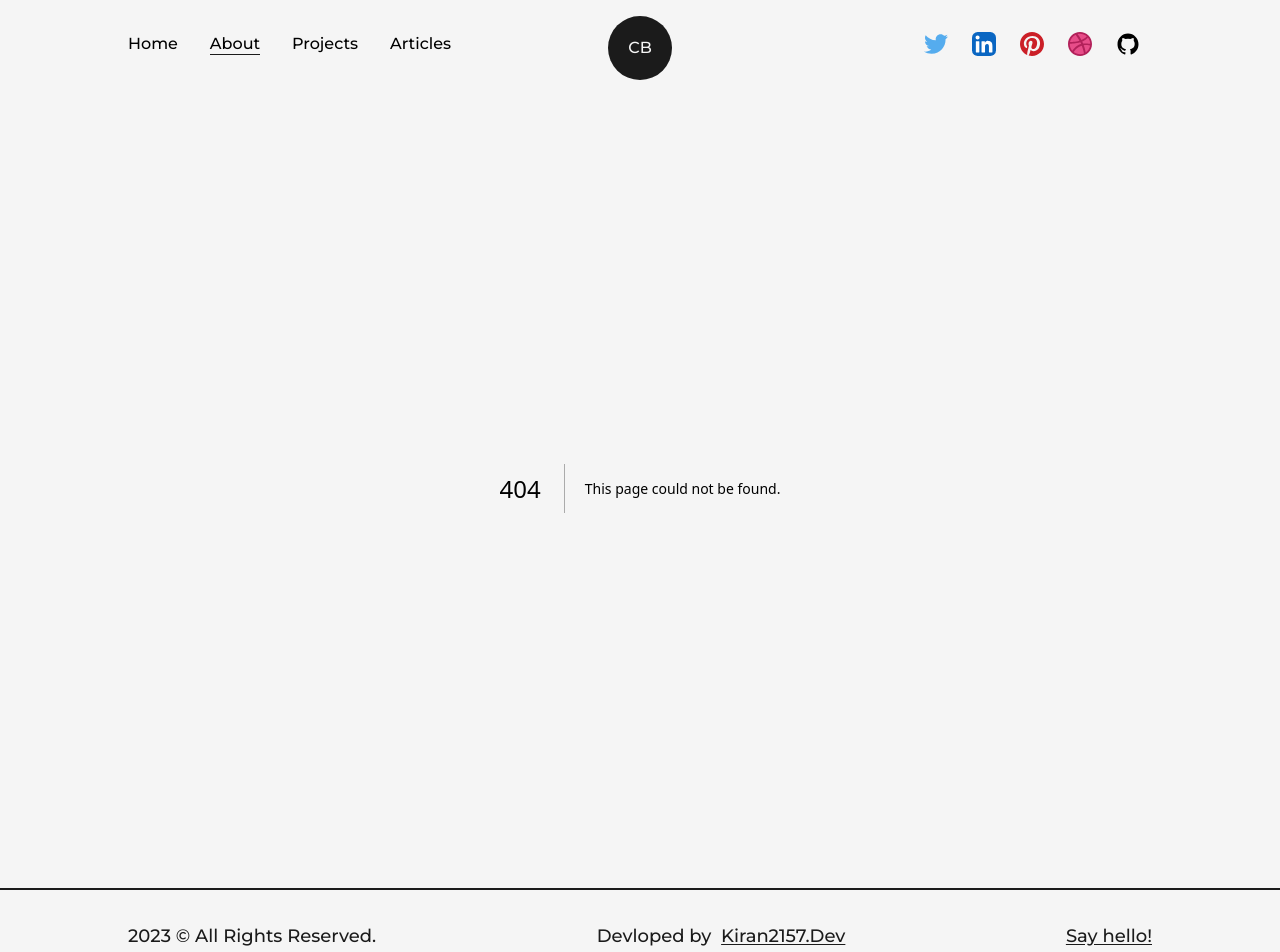
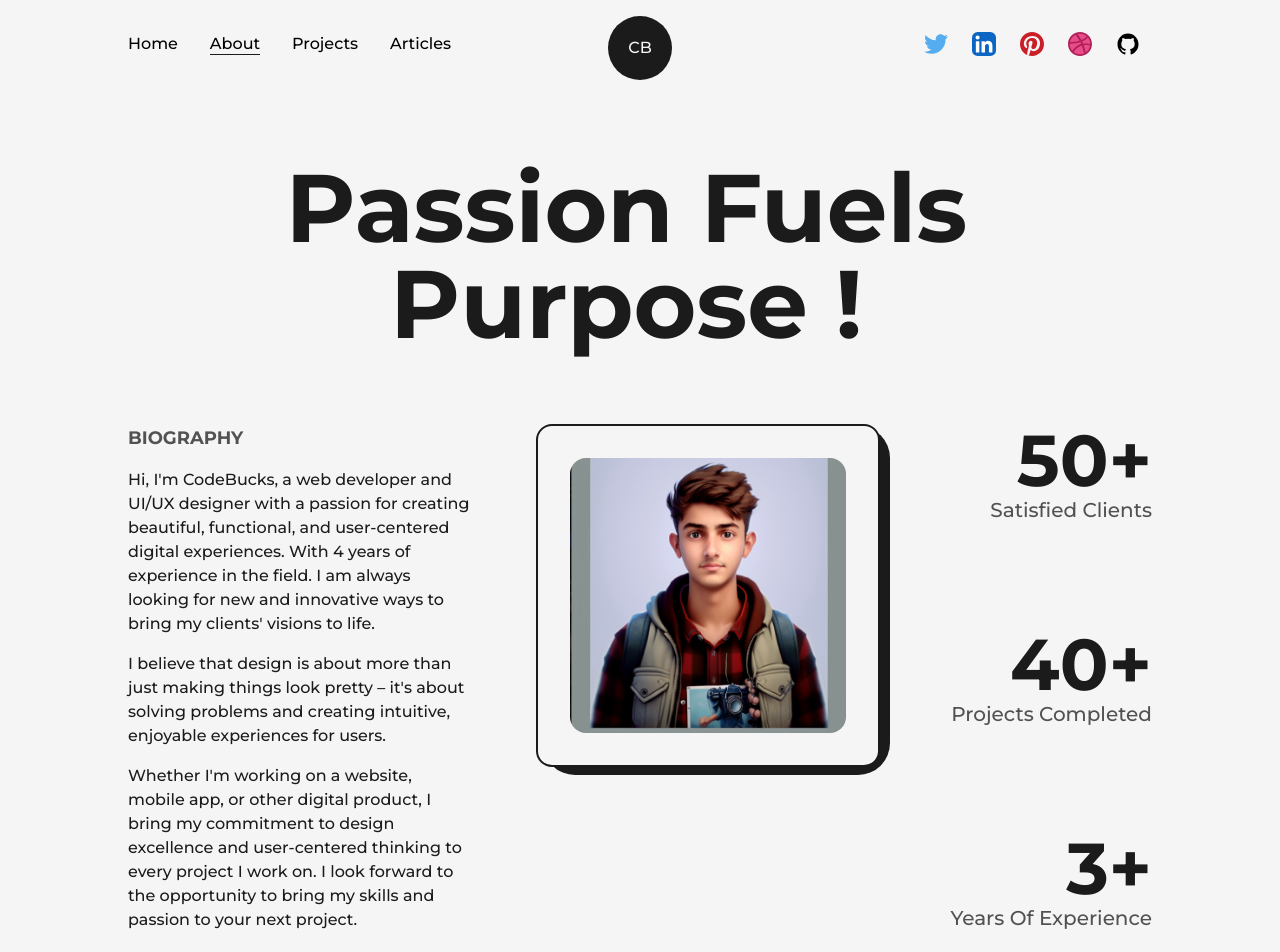
Before and after one commit to kirankuyate2157/kiran-kuyate-portfolio, a Next.js app: page /about in a window 1280 px wide. Before the commit this address had no page. Shown: the top 952 px of the page. Built offline with nearby package versions, Linux system fonts and the light colour scheme.

Commit message:
about biography done

```diff
--- /dev/null
+++ b/src/pages/about.js
@@ -0,0 +1,107 @@
+import React, { useEffect, useRef } from "react";
+import Head from "next/head";
+import AnimatedText from "./../components/AnimatedText";
+import Layout from "./../components/Layout";
+import Image from "next/image";
+import profilePic from "../../public/images/profile/developer-pic-2.png";
+import { useMotionValue, useSpring, useInView } from "framer-motion";
+
+const AnimatedNumber = ({ value }) => {
+  const ref = useRef(null);
+
+  const motionValue = useMotionValue(0);
+  const springValue = useSpring(motionValue, { duration: 3000 });
+  const isInView = useInView(ref, { once: true });
+  useEffect(() => {
+    if (isInView) {
+      motionValue.set(value);
+    }
+  }, [isInView, value, motionValue]);
+
+  useEffect(() => {
+    springValue.on("change", (latest) => {
+      if (ref.current && latest.toFixed(0) <= value) {
+        ref.current.textContent = latest.toFixed(0);
+      }
+    });
+  }, [springValue, value]);
+
+  return <span ref={ref}>{value}</span>;
+};
+const About = () => {
+  return (
+    <>
+      <Head>
+        <title>Kiran | About Page </title>
+        <meta name='description' content='any description' />
+      </Head>
+      <main className='w-full flex items-center text-dark justify-center'>
+        <Layout className='pt-16'>
+          <AnimatedText text='Passion Fuels Purpose !' className='mb-16' />
+          <div className='grid w-full grid-cols-8 gap-16'>
+            <div className='col-span-3 flex flex-col items-start justify-start'>
+              <h2 className='mb-4 text-lg font-bold uppercase text-dark/75'>
+                Biography
+              </h2>
+              <p className='font-medium'>
+                Hi, I'm CodeBucks, a web developer and UI/UX designer with a
+                passion for creating beautiful, functional, and user-centered
+                digital experiences. With 4 years of experience in the field. I
+                am always looking for new and innovative ways to bring my
+                clients' visions to life.
+              </p>
+              <p className='my-4 font-medium'>
+                I believe that design is about more than just making things look
+                pretty – it's about solving problems and creating intuitive,
+                enjoyable experiences for users.
+              </p>
+              <p className='font-medium'>
+                Whether I'm working on a website, mobile app, or other digital
+                product, I bring my commitment to design excellence and
+                user-centered thinking to every project I work on. I look
+                forward to the opportunity to bring my skills and passion to
+                your next project.
+              </p>
+            </div>
+            <div className='col-span-3 relative h-max rounded-2xl border-2 border-solid border-dark bg-light p-8'>
+              <div className='absolute top-0 -right-3 -z-10 w-[102%] h-[103%] rounded-[2rem] bg-dark' />
+              <Image
+                src={profilePic}
+                alt='Kiran Kuyate'
+                className='w-full h-auto rounded-2xl'
+              />
+            </div>
+            <div className='col-span-2 flex flex-col items-end justify-between'>
+              <div className='flex flex-col items-end justify-center'>
+                <span className='inline-block text-7xl font-bold'>
+                  <AnimatedNumber value={50} />+
+                </span>
+                <h2 className='text-xl font-medium capitalize text-dark/75'>
+                  Satisfied clients
+                </h2>
+              </div>
+              <div className='flex flex-col items-end justify-center'>
+                <span className='inline-block text-7xl font-bold'>
+                  <AnimatedNumber value={40} />+
+                </span>
+                <h2 className='text-xl font-medium capitalize text-dark/75'>
+                  Projects completed
+                </h2>
+              </div>
+              <div className='flex flex-col items-end justify-center'>
+                <span className='inline-block text-7xl font-bold'>
+                  <AnimatedNumber value={3} />+
+                </span>
+                <h2 className='text-xl font-medium capitalize text-dark/75'>
+                  years of experience
+                </h2>
+              </div>
+            </div>
+          </div>
+        </Layout>
+      </main>
+    </>
+  );
+};
+
+export default About;
--- a/tsconfig.json
+++ b/tsconfig.json
@@ -18,6 +18,6 @@
       "@/*": ["./src/*"]
     }
   },
-  "include": ["next-env.d.ts", "**/*.ts", "**/*.tsx"],
+  "include": ["next-env.d.ts", "**/*.ts", "**/*.tsx", "src/pages/index.js"],
   "exclude": ["node_modules"]
 }
```
Also changed, not shown: src/pages/index.js (renamed from src/pages/index.tsx).
